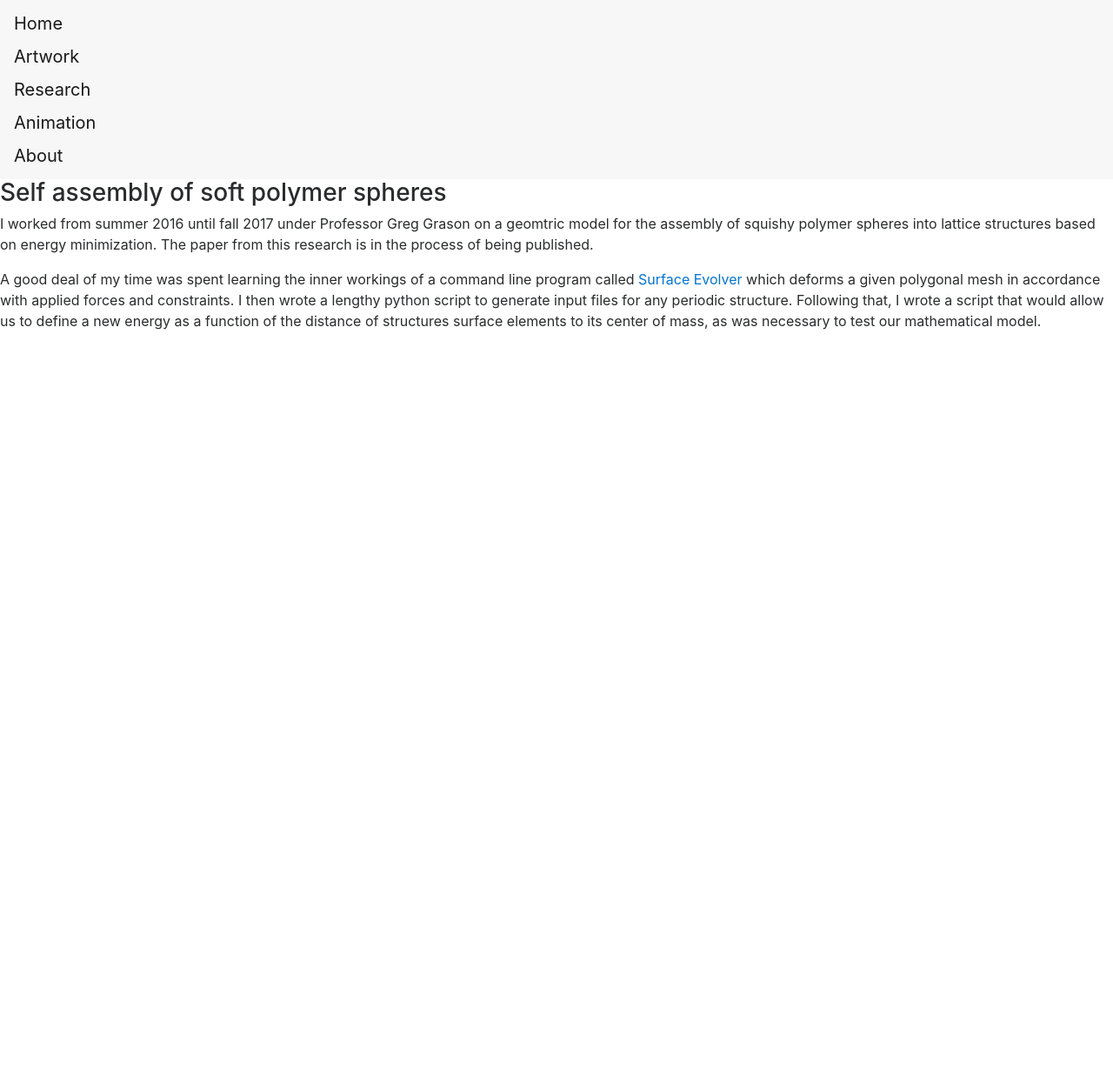
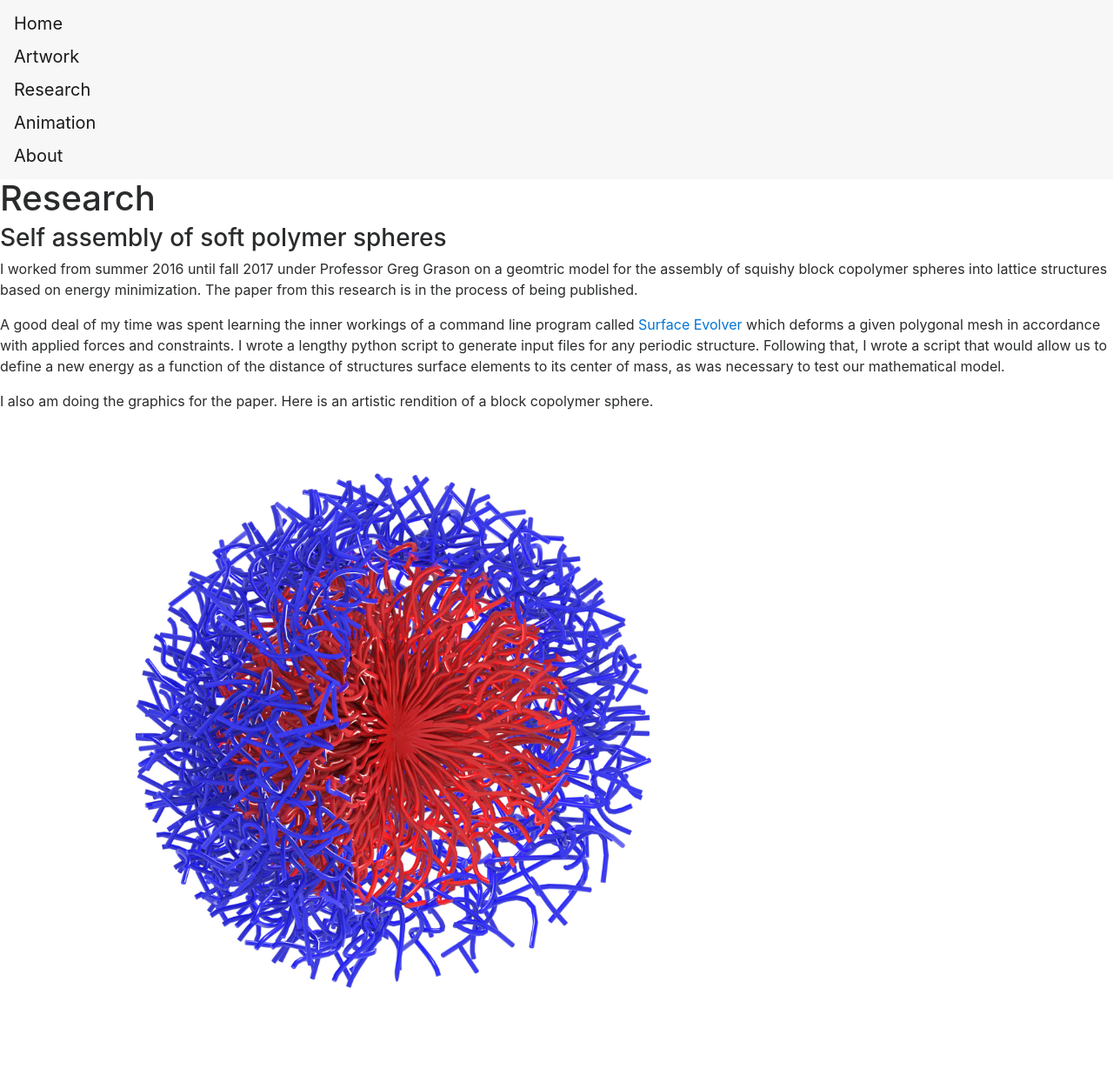
Before and after one commit to diesfirst/django_local_library, a Django app: page /research/ in a window 1280 px wide. Shown: the whole page at 87% size. Before the commit the page ends 379 px from the top, so only its background shows below. Run offline with Django 3.2, Linux system fonts and the light colour scheme; some libraries are stand-ins or nearby versions.

Commit message:
Changed Artwork, Added more to research

```diff
--- a/home/templates/home/about.html
+++ b/home/templates/home/about.html
@@ -9,12 +9,12 @@
 <h3>Bio</h3>
 
 <p>
-I am currently studying physics and computer science at the University of Massachusetts Amherst while pursuing a career in animation and visual effects. My artistic emphasis is in developing and implementing mathematical models to create novel and aesthetically appealling visuals. My main strengths in this field come from a creative mindset paired with rigorous training the mathematics of physical systems.
+I am currently studying physics and computer science at the University of Massachusetts Amherst while pursuing a career in animation and visual effects. My artistic emphasis is in developing and implementing mathematical models to create novel and aesthetically appealling visuals. My main strength in this field is a naturally creative and inquisative mind paired with rigorous training in the mathematics of physical systems.
 </p>
 
 <h3>Contact</h3>
 <p>
-dripdripgush@gmail.com
+mbbuckley@umass.edu
 </p>
 <p>
 978.530.6430
--- a/home/templates/home/research.html
+++ b/home/templates/home/research.html
@@ -4,12 +4,28 @@
 	<title>Research</title>
 {% endblock %}
 
-{% block body %}
+{% load static %}
+
+	{% block body %}
+	<h1>Research</h1>
 	<h3>Self assembly of soft polymer spheres</h3>
 <p>
-  I worked from summer 2016 until fall 2017 under Professor Greg Grason on a geomtric model for the assembly of squishy polymer spheres into lattice structures based on energy minimization. The paper from this research is in the process of being published.
+  I worked from summer 2016 until fall 2017 under Professor Greg Grason on a geomtric model for the assembly of squishy block copolymer spheres into lattice structures based on energy minimization. The paper from this research is in the process of being published.
 </p>
 <p>
-  A good deal of my time was spent learning the inner workings of a command line program called <a href="http://facstaff.susqu.edu/brakke/evolver/evolver.html">Surface Evolver</a> which deforms a given polygonal mesh in accordance with applied forces and constraints. I then wrote a lengthy python script to generate input files for any periodic structure. Following that, I wrote a script that would allow us to define a new energy as a function of the distance of structures surface elements to its center of mass, as was necessary to test our mathematical model.
+  A good deal of my time was spent learning the inner workings of a command line program called <a href="http://facstaff.susqu.edu/brakke/evolver/evolver.html">Surface Evolver</a> which deforms a given polygonal mesh in accordance with applied forces and constraints. I wrote a lengthy python script to generate input files for any periodic structure. Following that, I wrote a script that would allow us to define a new energy as a function of the distance of structures surface elements to its center of mass, as was necessary to test our mathematical model.
 </p>
+<p>
+I also am doing the graphics for the paper. Here is an artistic rendition of a block copolymer sphere.
+</p>
+
+
+
+<div class="container">
+  <div class="col-md-8" style="padding-left: 0px;  padding-right: 0px;">
+    <img src='{% static "home/jpgs/round_one_1.jpg" %}' class="img-fluid" alt="Polymer Ball"/>
+</div>
+</div>
+
+
 {% endblock %}
```
Also changed, not shown: home/templates/home/animation.html (+18 -4 lines), home/templates/home/artwork.html (+5 -4 lines), home/static/home/jpgs/F1_Left.jpg (added), home/static/home/jpgs/dad_and_me.jpg (added), home/static/home/jpgs/round_one_1.jpg (added), home/static/home/jpgs/skull.jpg (added), 1 other file.
